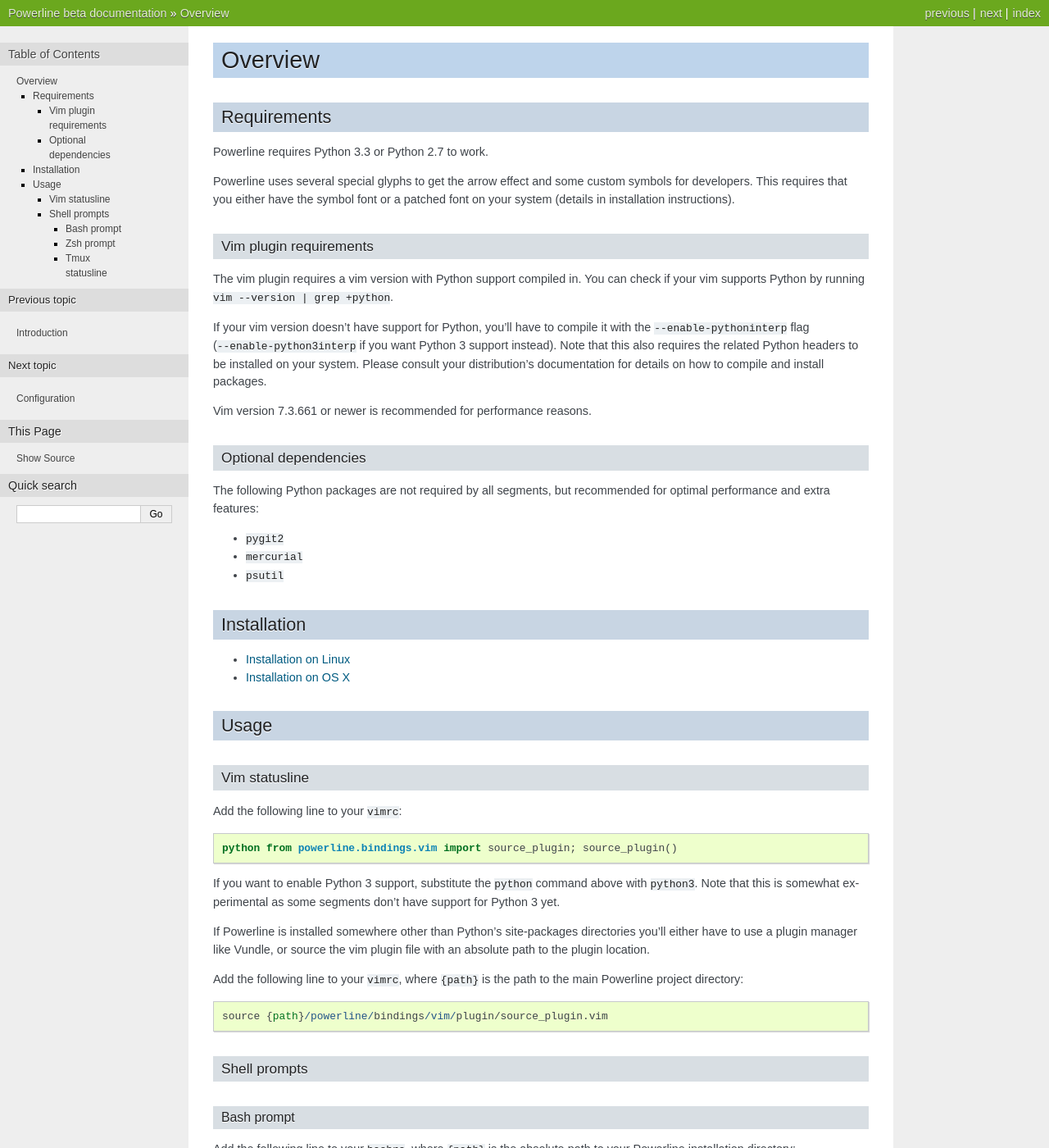
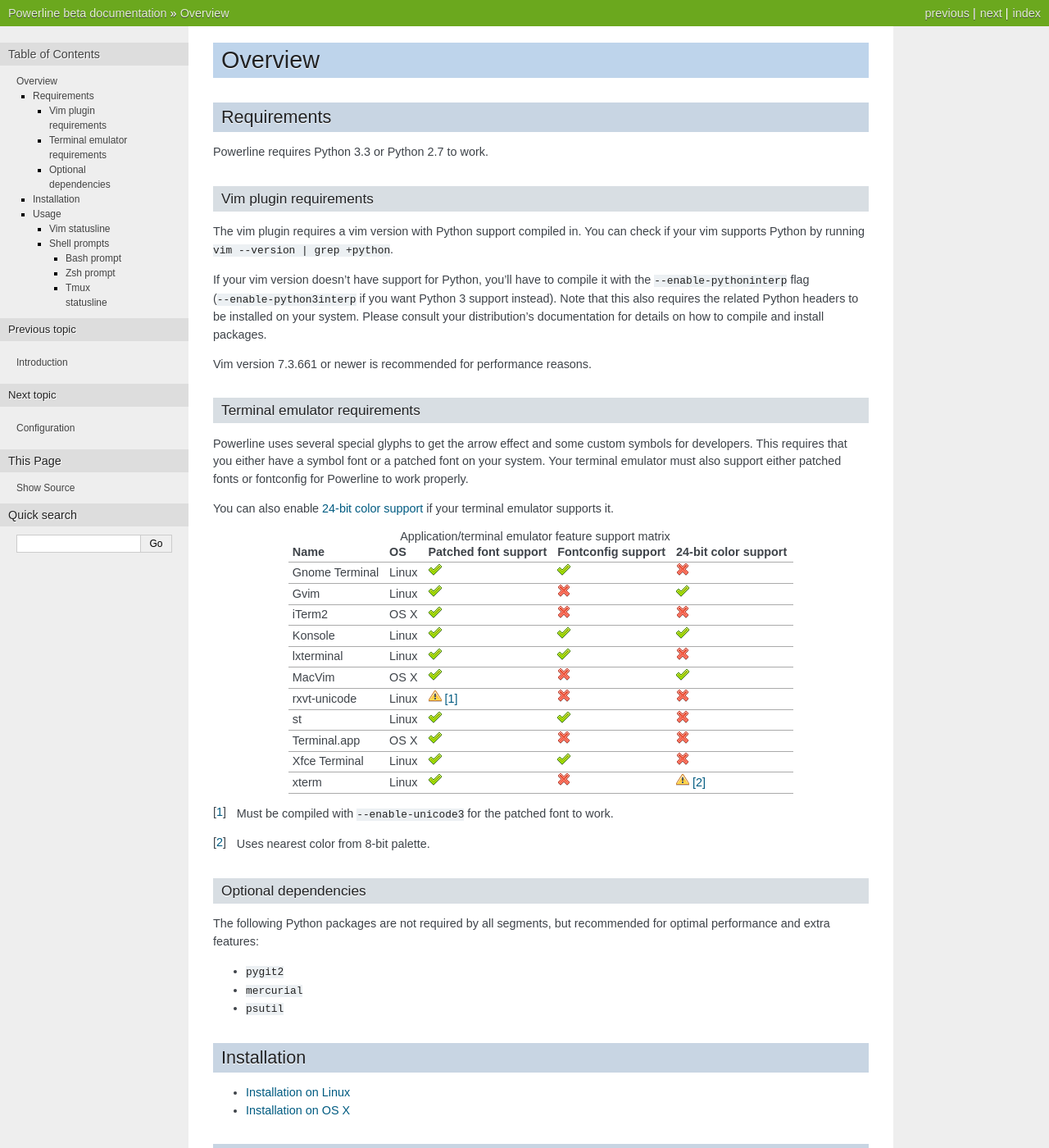
Before and after one commit to someyooyo/someyooyo, a Sphinx documentation site: the page built from docs/source/overview.rst, in a window 1280 px wide and 1400 px high. Shown: the whole window at 82% size. Built offline with Sphinx 7.4.7, drawn with Linux system fonts in a browser that asks for light colours.

Commit message:
Update docs and create a common terminal feature support matrix

```diff
--- a/docs/source/overview.rst
+++ b/docs/source/overview.rst
@@ -6,11 +6,6 @@ Requirements
 ============
 
 Powerline requires Python 3.3 or Python 2.7 to work.
-
-Powerline uses several special glyphs to get the arrow effect and some
-custom symbols for developers. This requires that you either have the symbol
-font or a patched font on your system (details in installation
-instructions).
 
 Vim plugin requirements
 -----------------------
@@ -27,6 +22,44 @@ distribution's documentation for details on how to compile and install
 packages.
 
 Vim version 7.3.661 or newer is recommended for performance reasons.
+
+Terminal emulator requirements
+------------------------------
+
+Powerline uses several special glyphs to get the arrow effect and some
+custom symbols for developers. This requires that you either have a symbol
+font or a patched font on your system. Your terminal emulator must also
+support either patched fonts or fontconfig for Powerline to work properly.
+
+You can also enable :ref:`24-bit color support <config-term_24bit_colors>`
+if your terminal emulator supports it.
+
+.. table:: Application/terminal emulator feature support matrix
+   :name: term-feature-support-matrix
+
+   ===================== ======= ===================== ===================== =====================
+   Name                  OS      Patched font support  Fontconfig support    24-bit color support
+   ===================== ======= ===================== ===================== =====================
+   Gnome Terminal        Linux   |i_yes|               |i_yes|               |i_no|
+   Gvim                  Linux   |i_yes|               |i_no|                |i_yes|
+   iTerm2                OS X    |i_yes|               |i_no|                |i_no|
+   Konsole               Linux   |i_yes|               |i_yes|               |i_yes|
+   lxterminal            Linux   |i_yes|               |i_yes|               |i_no|
+   MacVim                OS X    |i_yes|               |i_no|                |i_yes|
+   rxvt-unicode          Linux   |i_partial| [#]_      |i_no|                |i_no|
+   st                    Linux   |i_yes|               |i_yes|               |i_no|
+   Terminal.app          OS X    |i_yes|               |i_no|                |i_no|
+   Xfce Terminal         Linux   |i_yes|               |i_yes|               |i_no|
+   xterm                 Linux   |i_yes|               |i_no|                |i_partial| [#]_
+   ===================== ======= ===================== ===================== =====================
+
+.. |i_yes| image:: _static/img/icons/tick.png
+.. |i_no| image:: _static/img/icons/cross.png
+.. |i_partial| image:: _static/img/icons/error.png
+
+.. [#] Must be compiled with ``--enable-unicode3`` for the
+   patched font to work.
+.. [#] Uses nearest color from 8-bit palette.
 
 Optional dependencies
 ---------------------
```
Also changed, not shown: docs/source/configuration.rst (+15 -34 lines), docs/source/installation/linux.rst (+2 -23 lines), docs/source/installation/osx.rst (+3 -16 lines).
